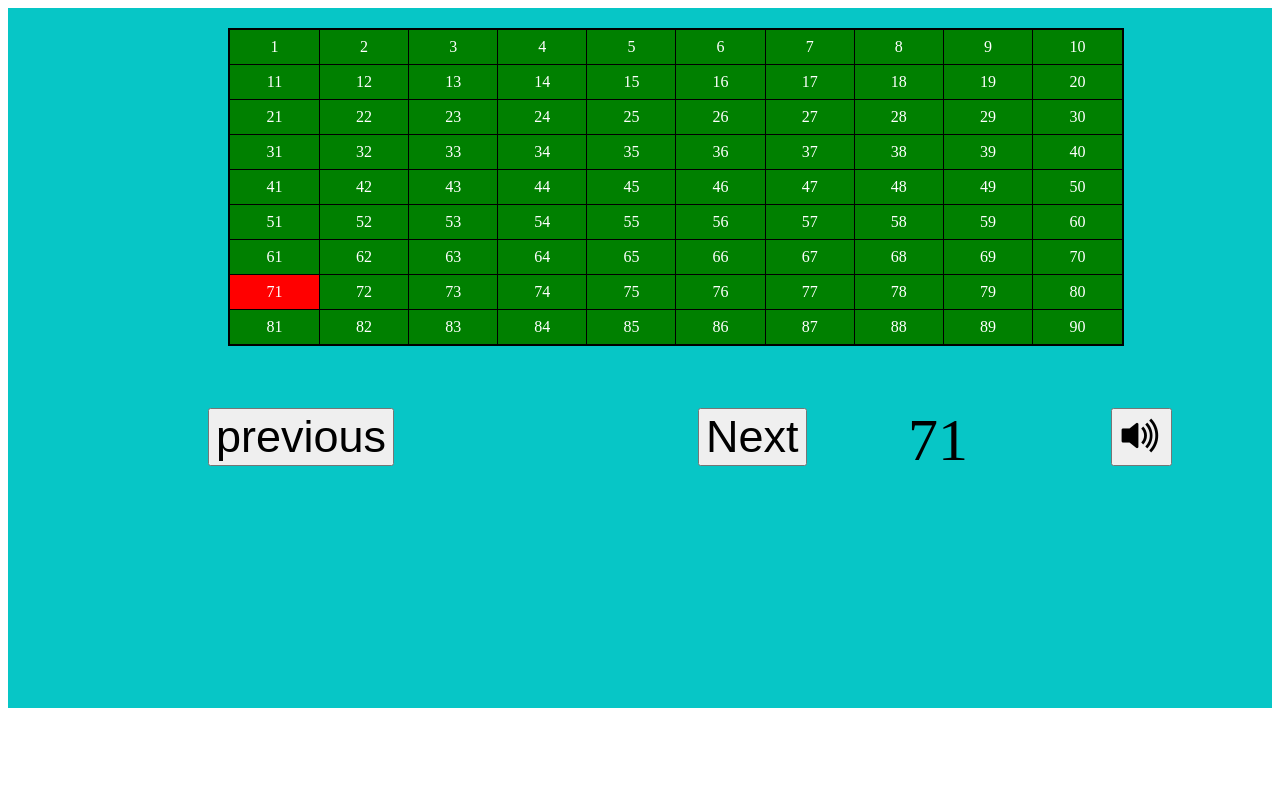
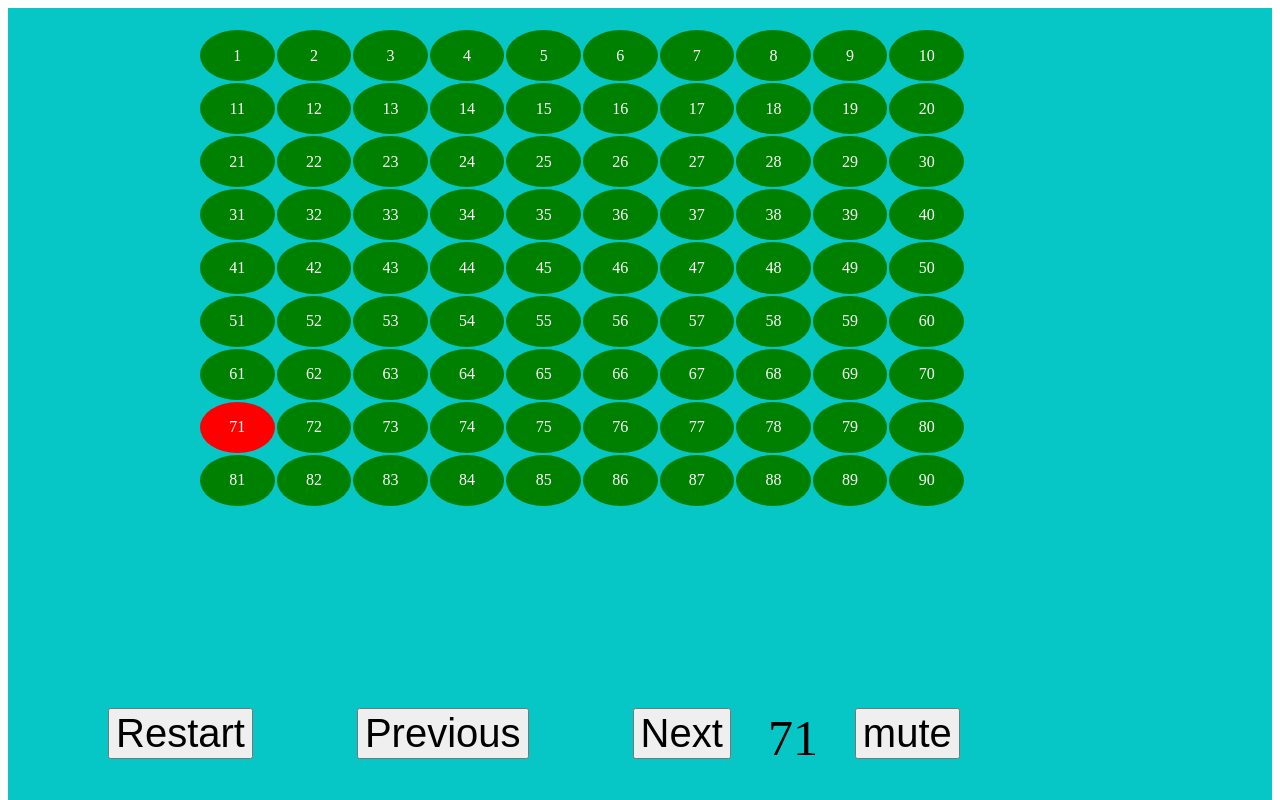
Before and after one commit to DaraballaTarunsaikumar/Tambola-Bingo-Housie-Game, a plain HTML site: page index.html in a window 1280 px wide. Both pictures are taken after a click on the button "Start". Shown: the top 800 px of the page. Drawn offline with nearby package versions, Linux system fonts and the light colour scheme.

Commit message:
first commit

```diff
--- a/index.html
+++ b/index.html
@@ -10,7 +10,8 @@
 <body>
     <div class="start" >
         <table id="table" class="table"></table>
-        <button type="button" class="head" >previous</button>
+        <button type="button" class="restart" id="rebut">Restart</button>
+        <button type="button" class="head" >Previous</button>
         <button type="button"  class="button" onclick="start()" id="button">Start</button>
 
         <button type="button"  class="but" id="but"><i class="bi bi-volume-up-fill"></i> </button>
@@ -20,6 +21,7 @@
 
     </div>
 
+
     <script src="script.js"></script>
 </body>
 </html>
--- a/script.js
+++ b/script.js
@@ -4,7 +4,8 @@ para=document.getElementById('para')
 button=document.getElementById("button")
 speach=document.getElementById('but')
 par=document.getElementById('par')
-let isspeack=false
+let isSpeaking=false
+restartbut=document.getElementById("rebut")
 
 function getrandomnum(){
     return Math.ceil(Math.random() *90)
@@ -31,10 +32,6 @@ for(i=1;i<=rows;i++)
 }
 table.appendChild(row)
 }
-for(i=1;i<=90;i++)
-{
-
-}
 
 
 
@@ -47,24 +44,31 @@ for(i=1;i<=90;i++)
             }while(list.includes(randomnumber))
                 list.push(randomnumber)
                 console.log(randomnumber)
+                console.log(list)
 
 
 
         para.textContent=randomnumber
 
         button.textContent="Next"
-        speak()
+        if(!isSpeaking){
+            speakNumber()
+        }
+
+
 
         pre()
         function pre(){
             pindex=list.indexOf(parseInt(para.textContent))
             par.textContent=list[pindex-1]
-            console.log(list[pindex-1])
+            console.log(par.textContent)
         }
         for( let row of table.rows)
             {
                 for(let cell of row.cells){
                     if(cell.textContent==String(randomnumber)){
+
+                       cell.classList.remove('rechange')
 
                         cell.classList.add('change');
 
@@ -73,39 +77,12 @@ for(i=1;i<=90;i++)
                 }
 
             }
-            function toggle(){
-                if(!isspeack)
-                    {
-                       speak()
-                    }
-                    else{
-                        cancelspeak()
-                    }
-            }
-
-            function speak()
-            {
-
-                console.log("tarun")
-                const sync=window.speechSynthesis
-                const utterence=new SpeechSynthesisUtterance(para.textContent)
-                sync.speak(utterence)
-                isspeack=true
-                speach.textContenta="mute"
 
 
 
-            }
-            function cancelspeak()
-            {
-                console.log("sai")
-                const sync=window.speechSynthesis
-                sync.cancel()
-                isspeack=false
-                speach.textContent="unmute"
 
-            }
-            speach.addEventListener('click', toggle);
+
+            // Add event listener to the speech button
 
 
 
@@ -113,3 +90,63 @@ for(i=1;i<=90;i++)
 
 
     }
+    function toggle() {
+        if(!isSpeaking){
+            isSpeaking=true
+        }
+        else{
+            isSpeaking=false
+        }
+
+        if (!isSpeaking) {
+            speakNumber();
+
+
+        } else {
+            cancelSpeech();
+
+        }
+    }
+      // Speak the current number
+      function speakNumber() {
+        console.log("Speaking number");
+        const synth = window.speechSynthesis;
+        const utterance = new SpeechSynthesisUtterance(para.textContent);
+        synth.speak(utterance);
+
+
+        speach.textContent = "mute";
+
+    }
+    // Cancel speech synthesis
+    function cancelSpeech() {
+        console.log("Cancel speech");
+        const synth = window.speechSynthesis;
+        synth.cancel();
+
+
+        speach.textContent = "unmute";
+    }
+    speach.addEventListener('click', toggle);
+function restart(){
+    console.log('tarun')
+    list=[]
+    para.textContent=''
+    par.textContent=''
+    for( let row of table.rows)
+        {
+            for(let cell of row.cells){
+
+                    cell.classList.remove('change');
+
+
+
+            }
+
+        }
+        button.textContent="Start"
+
+    console.log(list)
+}
+
+    restartbut.addEventListener('click',restart)
--- a/style.css
+++ b/style.css
@@ -2,28 +2,38 @@
 {
     background-color: rgb(7, 198, 198);
     top: 0px;
-    height: 700px;
+    height: 1000px;
 }
 .table{
-    border: 2px solid;
-    border-collapse: collapse;
+    border:none!important;
+    /* border-collapse: collapse; */
     width: 50%;
-    margin: 20px 0px;
+    margin: 0px;
     margin-left: 300px;
-    position: absolute;
+    position: absolute ;
+     /* background-color: rgb(7, 198, 198); */
 
 }
 .dcell{
-    border: 1px solid black; /* Border for each cell */
+    /* border: 1px solid black; Border for each cell */
     padding: 8px;
     text-align: center;
     background-color: green;
     color: white;
+    border-radius: 50%;
+    border: none;
 }
 .change{
     background-color: red;
 
 }
+
+.restart{
+    margin-top: 400px;
+    margin-left: 150px;
+    font-size: 30px;
+}
+
 .but{
     text-decoration: none;
 }
@@ -59,30 +69,86 @@
     margin-top: -100px;
     font-size: 50px;
 }
+
+@media screen and (min-width:375px){
+
+    .table{
+        /* border: 2px solid; */
+        /* border-collapse: collapse; */
+        width: 50%;
+        margin: 10px 0px;
+        margin-left: 10px;
+        position: absolute;
+
+    }
+    .restart{
+        margin-top: 400px;
+        margin-left: 20px;
+        font-size: 12px;
+    }
+    .button
+    {
+    margin-top: 400px;
+    margin-left: 30px;
+    font-size: 12px;
+    }
+    .but{
+        font-size: 12px;
+        margin-left: 50px;
+    }
+    .head
+{
+    margin-left: 30px;
+    margin-top: -90px;
+    font-size: 10px;
+
+
+
+}
+.para{
+    margin-left: 255px;
+    font-size: 20px;
+    margin-top: -20px;
+
+
+}
+.par{
+    margin-left: 170px;
+    margin-top: -45px;
+    font-size: 20px;
+}
+}
+
 @media screen and (min-width:425px){
 
     .table{
-        border: 2px solid;
-        border-collapse: collapse;
+        /* border: 2px solid; */
+        /* border-collapse: collapse; */
         width: 50%;
         margin: 20px 0px;
         margin-left: 30px;
         position: absolute;
 
+
+    }
+    .restart{
+        margin-top: 400px;
+        margin-left: 20px;
+        font-size: 15px;
     }
     .button
     {
     margin-top: 400px;
-    margin-left: 50px;
+    margin-left: 40px;
     font-size: 15px;
     }
     .but{
         font-size: 15px;
-        margin-left: 50px;
+        margin-left: 35px;
     }
     .head
 {
-    margin-left: 50px;
+    margin-left: 40px;
     margin-top: -90px;
     font-size: 15px;
 
@@ -90,28 +156,33 @@
 
 }
 .para{
-    margin-left: 240px;
+    margin-left: 300px;
     font-size: 25px;
-    margin-top: -30px;
+    margin-top: -25px;
 
 
 }
 .par{
-    margin-left: 135px;
-    margin-top: -50px;
+    margin-left: 205px;
+    margin-top: -55px;
     font-size: 25px;
 }
 }
 @media screen and (min-width:768px){
 
     .table{
-        border: 2px solid;
-        border-collapse: collapse;
+        /* border: 2px solid; */
+        /* border-collapse: collapse; */
         width: 50%;
         margin: 20px 0px;
-        margin-left: 170px;
+        margin-left: 180px;
         position: absolute;
 
+    }
+    .restart{
+        margin-top: 400px;
+        margin-left: 100px;
+        font-size: 25px;
     }
     .button
     {
@@ -125,7 +196,7 @@
     }
     .head
 {
-    margin-left: 170px;
+    margin-left: 70px;
     margin-top: -90px;
     font-size: 25px;
 
@@ -133,14 +204,14 @@
 
 }
 .para{
-    margin-left: 440px;
+    margin-left: 550px;
     font-size: 30px;
     margin-top: -35px;
 
 
 }
 .par{
-    margin-left: 300px;
+    margin-left: 400px;
     margin-top: -65px;
     font-size: 30px;
 }
@@ -148,101 +219,102 @@
 @media screen and (min-width:1024px){
 
     .table{
-        border: 2px solid;
-        border-collapse: collapse;
-        width: 70%;
+        /* border: 2px solid; */
+        /* border-collapse: collapse; */
+        width: 60%;
+        height: 60%;
+
         margin: 20px 0px;
-        margin-left: 150px;
+        margin-left: 190px;
         position: absolute;
 
     }
+    .restart{
+        margin-top: 700px;
+        margin-left: 100px;
+        font-size: 40px;
+    }
     .button
     {
-    margin-top: 450px;
-    margin-left: 150px;
+    margin-top: 500px;
+    margin-left: 100px;
     font-size: 40px;
     }
     .but{
         font-size: 40px;
-        margin-left: 200px;
+        margin-left: 120px;
     }
     .head
 {
-    margin-left: 150px;
-    margin-top: -90px;
+    margin-left: 100px;
+    margin-top: -70px;
     font-size: 40px;
 
 
 
 }
 .para{
-    margin-left: 650px;
+    margin-left: 760px;
     font-size: 50px;
     margin-top: -50px;
 
 
 }
 .par{
-    margin-left: 350px;
+    margin-left: 540px;
     margin-top: -110px;
     font-size: 50px;
 }
 }
-@media screen and (min-width:1024px){
+@media screen and (min-width:1440px){
+    .table{
+        border:none!important;
+        /* border-collapse: collapse; */
+        width: 50%;
+        margin: 30px;
+        margin-left: 350px;
+        position: absolute ;
+         /* background-color: rgb(7, 198, 198); */
 
-.table{
-    border: 2px solid;
-    border-collapse: collapse;
-    width: 70%;
-    margin: 20px 0px;
-    margin-left: 220px;
-    position: absolute;
-
-}
-.dcell{
-    border: 1px solid black; /* Border for each cell */
-    padding: 8px;
-    text-align: center;
-    background-color: green;
-    color: white;
-}
-.change{
-    background-color: red;
-
-}
-.but{
-    text-decoration: none;
-}
-.button
-{
-    margin-top: 400px;
-    margin-left: 300px;
-    font-size: 45px;
-}
-.but{
-    font-size: 45px;
-    margin-left: 300px;
-}
-.para{
-    margin-left:900px;
-    font-size: 60px;
-    margin-top: -60px;
-
-
-}
-.head
-{
-    margin-left: 200px;
-    margin-top: -90px;
-    font-size: 45px;
+    }
+    .restart{
+        margin-top: 630px;
+        margin-left: 200px;
+        font-size: 40px;
+    }
 
 
 
+    .button
+    {
+        margin-top: 500px;
+        margin-left: 200px;
+        font-size: 40px;
+    }
+    .but{
+        font-size: 40px;
+        margin-left: 200px;
+    }
+    .para{
+        margin-left: 990px;
+        font-size: 50px;
+        margin-top: -50px;
+
+
+    }
+    .head
+    {
+        margin-left: 100px;
+        margin-top: -70px;
+        font-size: 40px;
+
+
+
+    }
+
+    .par{
+        margin-left: 680px;
+        margin-top: -110px;
+        font-size: 50px;
+    }
 }
-
-.par{
-    margin-left: 500px;
-    margin-top: -130px;
-    font-size: 60px;
-}
-}
```
